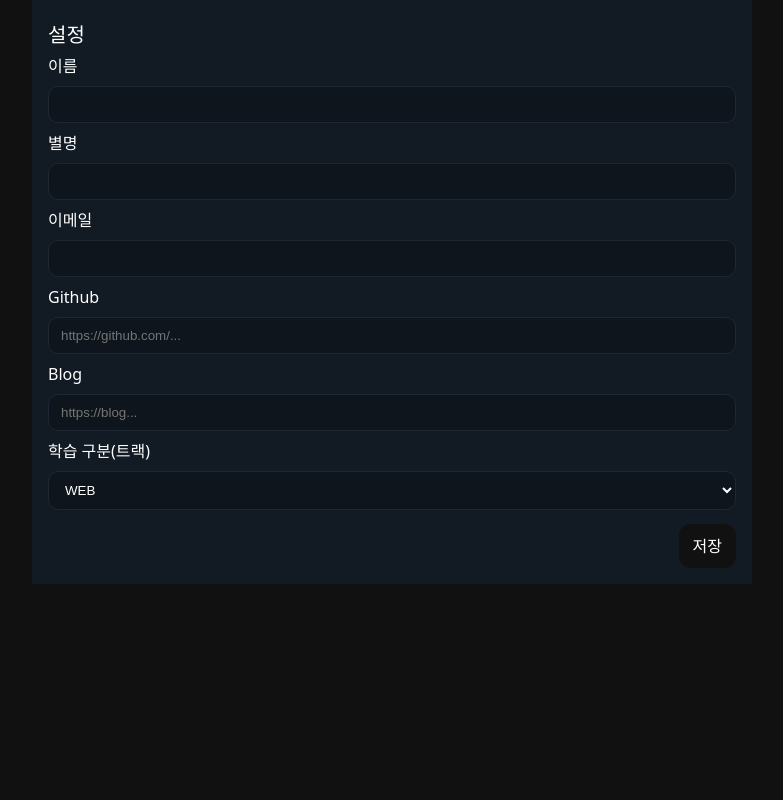
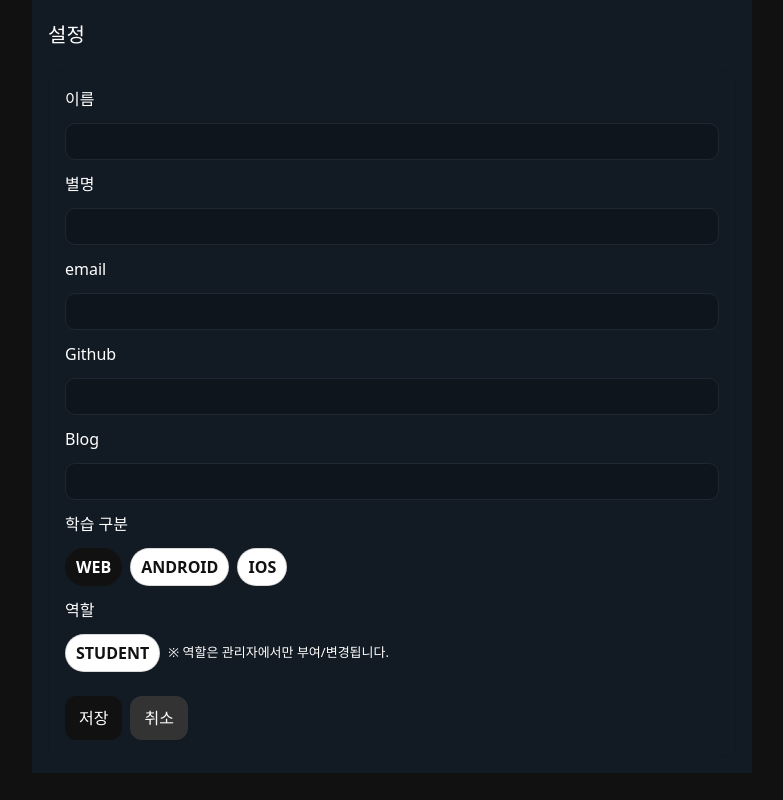
Before and after one commit to TaeDongUm/devCampHub, a React app in the folder frontend/: page /settings in a window 1280 px wide. Shown: the whole page, without its empty margins (248-1031 px from the left). Built offline with nearby package versions, Linux system fonts and the light colour scheme; the HTML template or start-up script is replaced by a standard one.

Commit message:
feat: 역할은 변경 못하도록 변경,

```diff
--- a/frontend/src/pages/Settings.tsx
+++ b/frontend/src/pages/Settings.tsx
@@ -1,28 +1,35 @@
 import React, { useState } from "react";
+import { useNavigate } from "react-router-dom";
+import "../styles/CampDetail.css";
+
+type Track = "WEB" | "ANDROID" | "IOS";
 
 export default function Settings() {
-  const [name, setName] = useState(localStorage.getItem("profile:name") || "");
-  const [nick, setNick] = useState(localStorage.getItem("nickname") || "");
-  const [email, setEmail] = useState(localStorage.getItem("profile:email") || "");
+  const nav = useNavigate();
+
+  // 프로필 필드
+  const [name, setName] = useState(localStorage.getItem("name") || "");
+  const [nickname, setNickname] = useState(localStorage.getItem("nickname") || "");
+  const [email, setEmail] = useState(localStorage.getItem("email") || "");
   const [github, setGithub] = useState(localStorage.getItem("profile:github") || "");
   const [blog, setBlog] = useState(localStorage.getItem("profile:blog") || "");
-  // const [track, setTrack] = useState<"WEB" | "ANDROID" | "IOS">(
-  //   (localStorage.getItem("profile:track") as any) || "WEB"
-  // );
-  type Track = "WEB" | "ANDROID" | "IOS";
   const [track, setTrack] = useState<Track>(
-    (localStorage.getItem("profile:track") as Track) || "WEB"
+    (localStorage.getItem("profile:track") || "WEB").toUpperCase() as Track
   );
 
-  const save = (e: React.FormEvent) => {
-    e.preventDefault();
-    localStorage.setItem("profile:name", name);
-    localStorage.setItem("nickname", nick);
-    localStorage.setItem("profile:email", email);
+  // 역할은 읽기 전용(요청)
+  const rawRole = (localStorage.getItem("role") || "STUDENT").toUpperCase();
+  const role: "ADMIN" | "STUDENT" = rawRole === "ADMIN" ? "ADMIN" : "STUDENT";
+
+  const onSave = () => {
+    localStorage.setItem("name", name);
+    localStorage.setItem("nickname", nickname);
+    localStorage.setItem("email", email);
     localStorage.setItem("profile:github", github);
     localStorage.setItem("profile:blog", blog);
     localStorage.setItem("profile:track", track);
-    alert("저장되었습니다.");
+    // role은 저장하지 않음(변경 불가)
+    nav("/mypage");
   };
 
   return (
@@ -30,50 +37,57 @@ export default function Settings() {
       <header className="board-head">
         <h1>설정</h1>
       </header>
-      <form className="form" onSubmit={save}>
+
+      <section className="mine" style={{ padding: 16, display: "grid", gap: 12 }}>
         <label>이름</label>
         <input className="ipt" value={name} onChange={(e) => setName(e.target.value)} />
 
         <label>별명</label>
-        <input className="ipt" value={nick} onChange={(e) => setNick(e.target.value)} />
+        <input className="ipt" value={nickname} onChange={(e) => setNickname(e.target.value)} />
 
-        <label>이메일</label>
+        <label>email</label>
         <input className="ipt" value={email} onChange={(e) => setEmail(e.target.value)} />
 
         <label>Github</label>
-        <input
-          className="ipt"
-          value={github}
-          onChange={(e) => setGithub(e.target.value)}
-          placeholder="https://github.com/..."
-        />
+        <input className="ipt" value={github} onChange={(e) => setGithub(e.target.value)} />
 
         <label>Blog</label>
-        <input
-          className="ipt"
-          value={blog}
-          onChange={(e) => setBlog(e.target.value)}
-          placeholder="https://blog..."
-        />
+        <input className="ipt" value={blog} onChange={(e) => setBlog(e.target.value)} />
 
-        <label>학습 구분(트랙)</label>
-        {/* <select className="ipt" value={track} onChange={(e) => setTrack(e.target.value as any)}>
-          <option value="WEB">WEB</option>
-          <option value="ANDROID">ANDROID</option>
-          <option value="IOS">IOS</option>
-        </select> */}
-        <select className="ipt" value={track} onChange={(e) => setTrack(e.target.value as Track)}>
-          <option value="WEB">WEB</option>
-          <option value="ANDROID">ANDROID</option>
-          <option value="IOS">IOS</option>
-        </select>
+        <label>학습 구분</label>
+        <div style={{ display: "flex", gap: 8 }}>
+          {(["WEB", "ANDROID", "IOS"] as Track[]).map((t) => (
+            <button
+              key={t}
+              type="button"
+              className={`chip ${track === t ? "on" : ""}`}
+              onClick={() => setTrack(t)}
+            >
+              {t}
+            </button>
+          ))}
+        </div>
 
-        <div className="modal-actions">
-          <button className="btn" type="submit">
+        {/* 역할: 읽기 전용 / 비활성화*/}
+        <label>역할</label>
+        <div style={{ display: "flex", gap: 8, alignItems: "center" }}>
+          <span className="chip" title="설정에서 변경할 수 없습니다.">
+            {role}
+          </span>
+          <span className="muted" style={{ fontSize: 13 }}>
+            ※ 역할은 관리자에서만 부여/변경됩니다.
+          </span>
+        </div>
+
+        <div style={{ display: "flex", gap: 8, marginTop: 12 }}>
+          <button className="btn" onClick={onSave}>
             저장
           </button>
+          <button className="btn ghost" onClick={() => nav(-1)}>
+            취소
+          </button>
         </div>
-      </form>
+      </section>
     </main>
   );
 }
```
